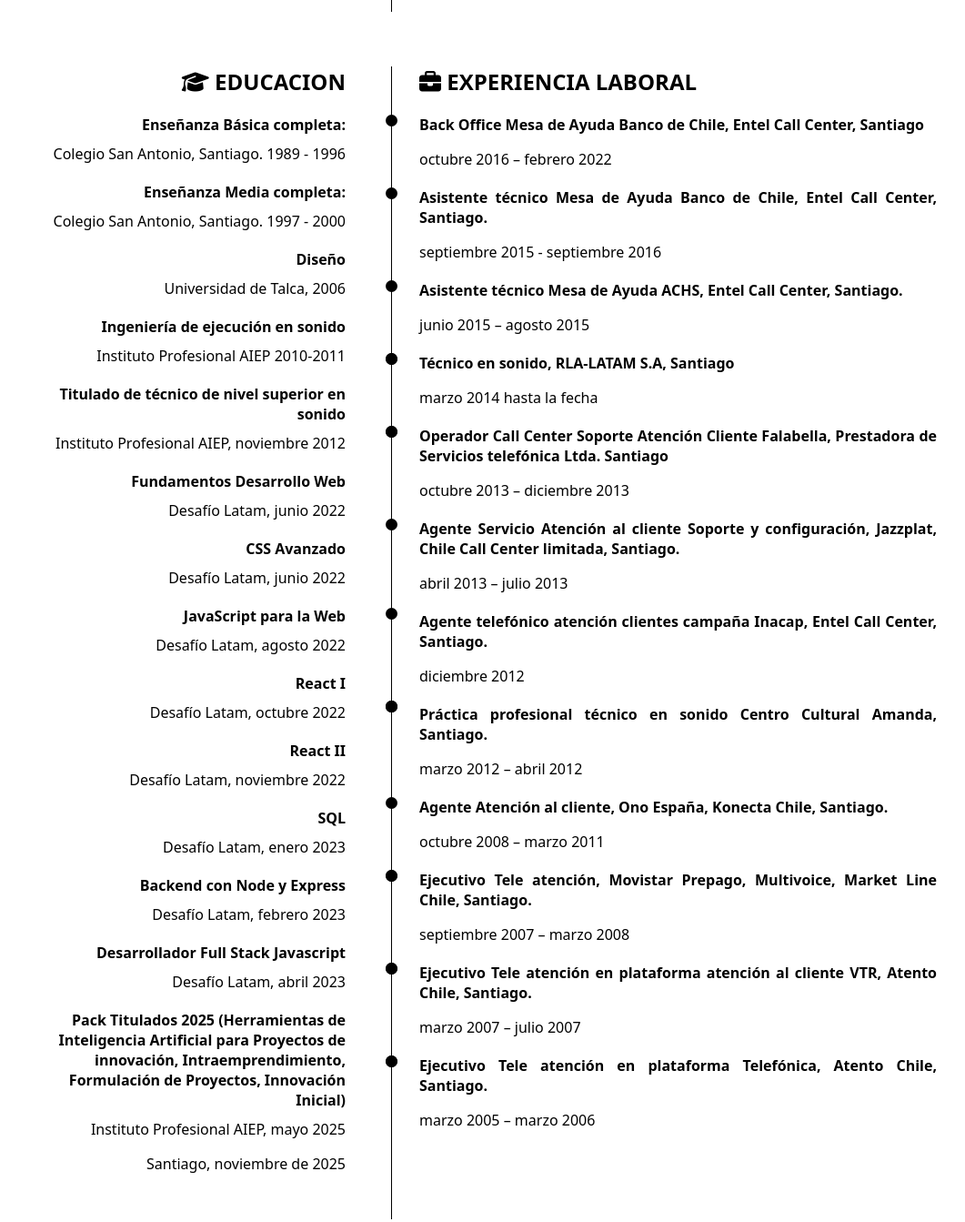
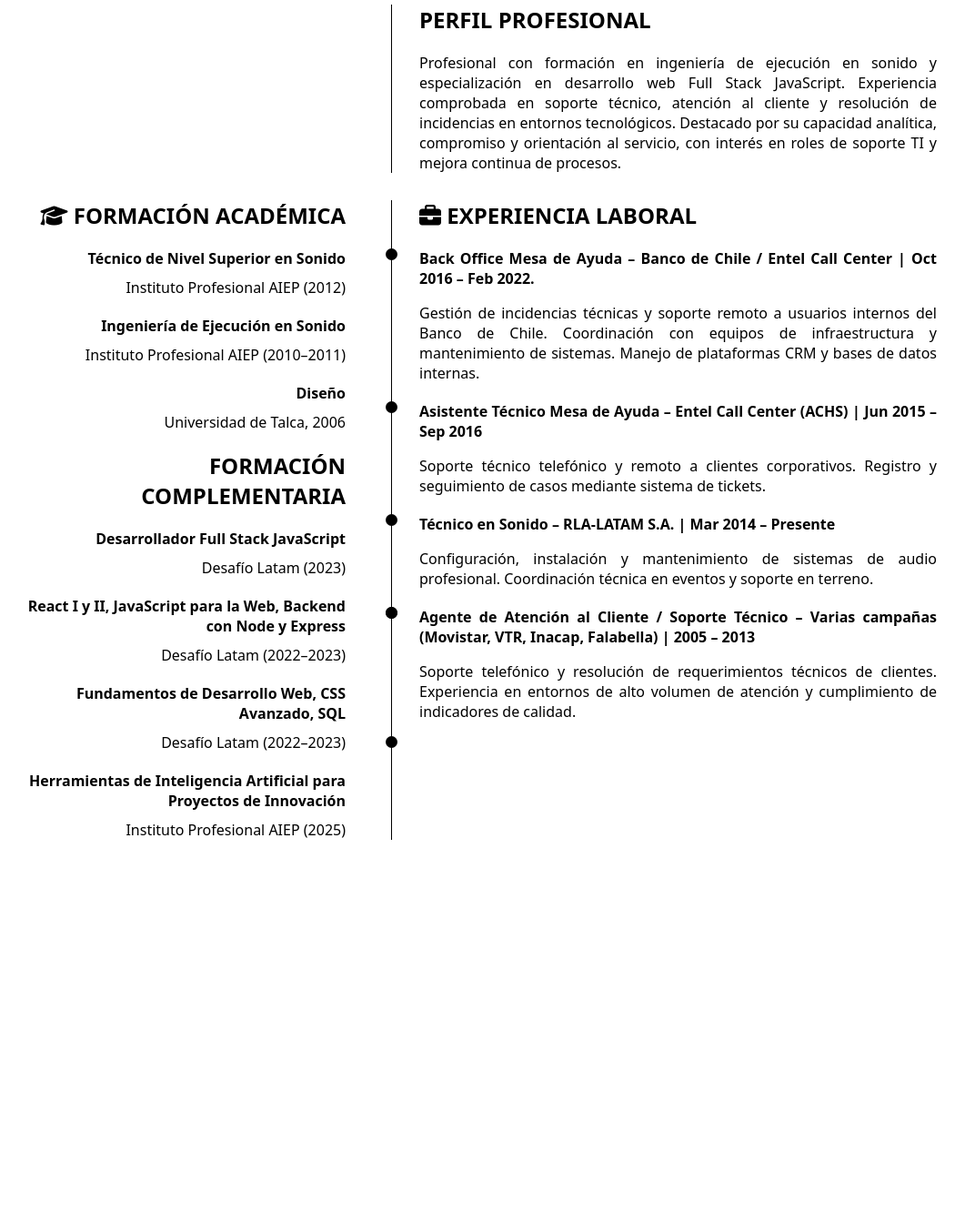
Before and after one commit to gerardohuentemil/curriculumVitae2025, a plain HTML site: page index.html in a window 1280 px wide. Shown: the part 434-1777 px from the top of the page at 91% size, without its empty margins (110-1171 px from the left). After the commit the page ends 1415 px from the top, so only its background shows below. Drawn offline with Linux system fonts and the light colour scheme.

Commit message:
Fix bad repo

```diff
--- a/index.html
+++ b/index.html
@@ -23,7 +23,7 @@
         <li>
 
 
-          <p align="left"> <i class="fas fa-calendar"></i></span> 16/07/1982</p>
+
           <p align="left"> <i class="fas fa-globe"></i></span> Chileno</p>
           <p align="left"> <i class="fas fa-phone"></i></span> +56991272048</p>
           <p align="left"> <i class="fas fa-envelope"></i></span> gerardohuentemil@outlook.com</p>
@@ -33,73 +33,71 @@
         </li>
       </ul>
     </div>
+
+
+
+
+
+
     <div class="info">
+
+
+
+
+
       <ul>
 
       </ul>
     </div>
     <div class="intro">
 
+      <h2>PERFIL PROFESIONAL</h2>
+      Profesional con formación en ingeniería de ejecución en sonido y especialización en desarrollo web Full Stack
+      JavaScript. Experiencia comprobada en soporte técnico, atención al cliente y resolución de incidencias en
+      entornos tecnológicos. Destacado por su capacidad analítica, compromiso y orientación al servicio, con interés en
+      roles de soporte TI y mejora continua de procesos.
 
     </div>
     <div class="experience">
       <h2> <span class="fas fa-graduation-cap">
           </i>
-        </span> EDUCACION</h2>
 
-      <h4>Enseñanza Básica completa:</h4>
-      Colegio San Antonio, Santiago. 1989 - 1996
+        </span> FORMACIÓN ACADÉMICA</h2>
 
-      <h4> Enseñanza Media completa:</h4>
-      Colegio San Antonio, Santiago. 1997 - 2000
+
+
+      <h4>Técnico de Nivel Superior en Sonido</h4>
+
+
+
+      Instituto Profesional AIEP (2012)
+
+
+
+      <h4>Ingeniería de Ejecución en Sonido</h4>
+
+
+      Instituto Profesional AIEP (2010–2011)
+
+
+
+
 
       <h4>Diseño</h4>
       Universidad de Talca, 2006
 
-      <h4>Ingeniería de ejecución en sonido </h4>
-      Instituto Profesional AIEP 2010-2011
+      <h2>
+          </i>
 
-      <h4>Titulado de técnico de nivel superior en sonido </h4>
-      Instituto Profesional AIEP, noviembre 2012
+        </span> </h2>
 
-      <h4>Fundamentos Desarrollo Web</h4>
-      Desafío Latam, junio 2022
 
-      <h4>CSS Avanzado</h4>
-      Desafío Latam, junio 2022
 
-      <h4>JavaScript para la Web</h4>
-      Desafío Latam, agosto 2022
-
-      <h4>React I</h4>
-      Desafío Latam, octubre 2022
-
-      <h4>React II</h4>
-      Desafío Latam, noviembre 2022
-
-      <h4>SQL</h4>
-      Desafío Latam, enero 2023
-
-      <h4>Backend con Node y Express</h4>
-      Desafío Latam, febrero 2023
-
-      <h4>Desarrollador Full Stack Javascript</h4>
-      Desafío Latam, abril 2023
-
-      <h4>Pack Titulados 2025 (Herramientas de Inteligencia Artificial para Proyectos de innovación,
-        Intraemprendimiento, Formulación de Proyectos, Innovación Inicial)
-      </h4>
-      Instituto Profesional AIEP, mayo 2025
 
 
 
 
       <div class="item">
-
-
-
-   <p> Santiago, noviembre de 2025</p>
-
 
         <div class="time">
 
@@ -119,7 +117,33 @@
 
         </div>
       </div>
-      <h2 class="skills">
+      <h2 class="experience">
+
+
+
+
+
+ <h2>FORMACIÓN COMPLEMENTARIA</h2>
+
+      <h4>Desarrollador Full Stack JavaScript </h4>
+
+      Desafío Latam (2023)
+      <h4>React I y II, JavaScript para la Web, Backend con Node y Express </h4>
+
+      Desafío Latam (2022–2023)
+
+      <h4>Fundamentos de Desarrollo Web, CSS Avanzado, SQL</h4>
+
+      Desafío Latam (2022–2023)
+
+
+      <h4>Herramientas de Inteligencia Artificial para Proyectos de Innovación</h4>
+
+
+
+      Instituto Profesional AIEP (2025)
+
+
 
       </h2>
       <ul>
@@ -129,119 +153,56 @@
     </div>
     <div class="project">
 
-
-
       <h2> <span class="fas fa-briefcase">
           </i>
         </span> EXPERIENCIA LABORAL</h2>
 
+      <div class="item">
+        <b>Back Office Mesa de Ayuda – Banco de Chile / Entel Call Center | </b>
 
-
-      <div class="item">
-
-
-
-
-        <h4>Back Office Mesa de Ayuda Banco de Chile, Entel Call Center, Santiago </h4>
-        <!-- JOB TITLE  -->
-        <p>octubre 2016 – febrero 2022</p>
-        <div class="item">
-
-          <h4>Asistente técnico Mesa de Ayuda Banco de Chile, Entel Call Center, Santiago. </h4>
-          <!-- JOB TITLE  -->
-          <p>septiembre 2015 - septiembre 2016</p>
-          <div class="item">
-
-            <h4>Asistente técnico Mesa de Ayuda ACHS, Entel Call Center, Santiago. </h4>
-            <!-- JOB TITLE  -->
-            <p>junio 2015 – agosto 2015</p>
-            <div class="item">
-
-              <div class="item">
-
-                <h4>Técnico en sonido, RLA-LATAM S.A, Santiago </h4>
-                <!-- JOB TITLE  -->
-                <p>marzo 2014 hasta la fecha</p>
-                <div class="item">
-
-                  <div class="item">
-                    <h4>Operador Call Center Soporte Atención Cliente Falabella, Prestadora de Servicios telefónica
-                      Ltda. Santiago </h4>
-                    <!-- JOB TITLE  -->
-                    <p>octubre 2013 – diciembre 2013</p>
-                    <div class="item">
-
-
-
-                      <h4>Agente Servicio Atención al cliente Soporte y configuración, Jazzplat, Chile Call Center
-                        limitada, Santiago. </h4>
-                      <!-- JOB TITLE  -->
-                      <p>abril 2013 – julio 2013</p>
-                      <div class="item"></div>
+        <b>Oct 2016 – Feb 2022.</b>
 
 
 
 
 
-                      <h4>Agente telefónico atención clientes campaña Inacap, Entel Call Center, Santiago.</h4>
-                      <!-- JOB TITLE  -->
-                      <p>diciembre 2012</p>
-                      <div class="item"></div>
 
+        <p> Gestión de incidencias técnicas y soporte remoto a usuarios internos del Banco de Chile. Coordinación con
+          equipos de infraestructura y mantenimiento de sistemas. Manejo de plataformas CRM y bases de datos internas.
+        </p>
 
-                      <div class="item"></div>
+        </li>
+
+        <div class="item">
+
+          <h4>Asistente Técnico Mesa de Ayuda – Entel Call Center (ACHS) | Jun 2015 – Sep 2016</h4>
 
 
 
 
-
-                      <div class="item"></div>
-
-
-                      <h4>Práctica profesional técnico en sonido Centro Cultural Amanda, Santiago.
-                      </h4> <!-- JOB TITLE  -->
-
-                      <p>marzo 2012 – abril 2012</p>
+          <p>Soporte técnico telefónico y remoto a clientes corporativos. Registro y seguimiento de casos mediante
+            sistema de
+            tickets.</p>
 
           <div class="item">
 
-
-                        <h4>Agente Atención al cliente, Ono España, Konecta Chile, Santiago. </h4>
+            <h4>Técnico en Sonido – RLA-LATAM S.A. | Mar 2014 – Presente</h4>
             <!-- JOB TITLE  -->
-                        <p>octubre 2008 – marzo 2011</p>
+            <p>Configuración, instalación y mantenimiento de sistemas de audio profesional. Coordinación técnica en
+              eventos y
+              soporte en terreno.</p>
             <div class="item">
-
-
-
 
               <div class="item">
 
-
-                            <h4>Ejecutivo Tele atención, Movistar Prepago, Multivoice, Market Line Chile, Santiago.
-                            </h4>
+                <h4>Agente de Atención al Cliente / Soporte Técnico – Varias campañas (Movistar, VTR,
+                  Inacap, Falabella) | 2005 – 2013</h4>
                 <!-- JOB TITLE  -->
-                            <p>septiembre 2007 – marzo 2008</p>
+                <p>Soporte telefónico y resolución de requerimientos técnicos de clientes. Experiencia en entornos de
+                  alto volumen
+                  de atención y cumplimiento de indicadores de calidad.</p>
                 <div class="item">
 
-
-                              <div class="item">
-
-
-                                <h4>Ejecutivo Tele atención en plataforma atención al cliente VTR, Atento Chile,
-                                  Santiago. </h4>
-                                <!-- JOB TITLE  -->
-                                <p>marzo 2007 – julio 2007</p>
-                                <div class="item">
-
-
-
-
-                                  <div class="item">
-
-
-                                    <h4>Ejecutivo Tele atención en plataforma Telefónica, Atento Chile, Santiago. </h4>
-                                    <!-- JOB TITLE  -->
-                                    <p>marzo 2005 – marzo 2006</p>
 
 
 
```
Lines whose indentation alone changed are shown as unchanged.
